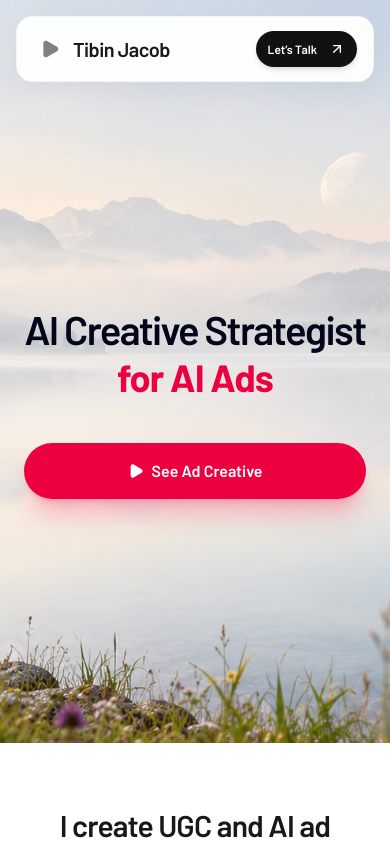
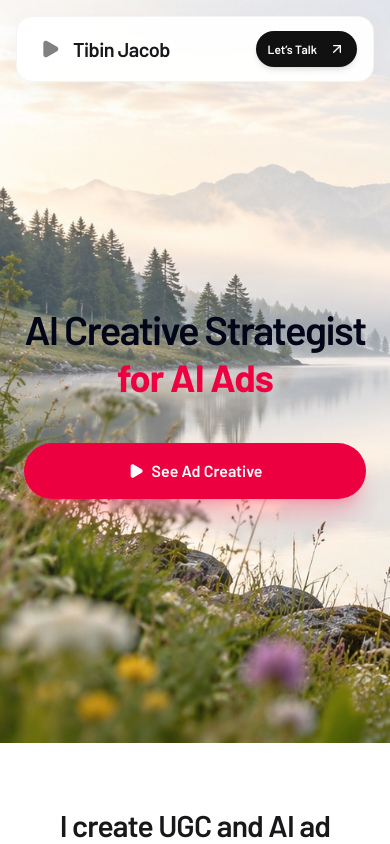
Before and after one commit to digital-experts-team/AI-Creative-Strategist, a React (Vite) app: page / in a window 390 px wide. Shown: the top 844 px of the page. Built offline with nearby package versions, Linux system fonts and the light colour scheme; a web font is replaced by a local one.

Commit message:
Show left side of hero image on mobile

```diff
--- a/src/components/Hero.tsx
+++ b/src/components/Hero.tsx
@@ -9,7 +9,7 @@
         src="/images/hero-natural-dream.jpg"
         alt="Dreamlike natural lakeshore with softly blurred meadow flowers and misty distant mountains"
         fetchPriority="high"
-        className="absolute inset-0 w-full h-full object-cover object-center z-0"
+        className="absolute inset-0 w-full h-full object-cover object-left sm:object-center z-0"
       />
       <div className="absolute inset-0 bg-gradient-to-b from-white/15 via-white/10 to-transparent" />
 
```
